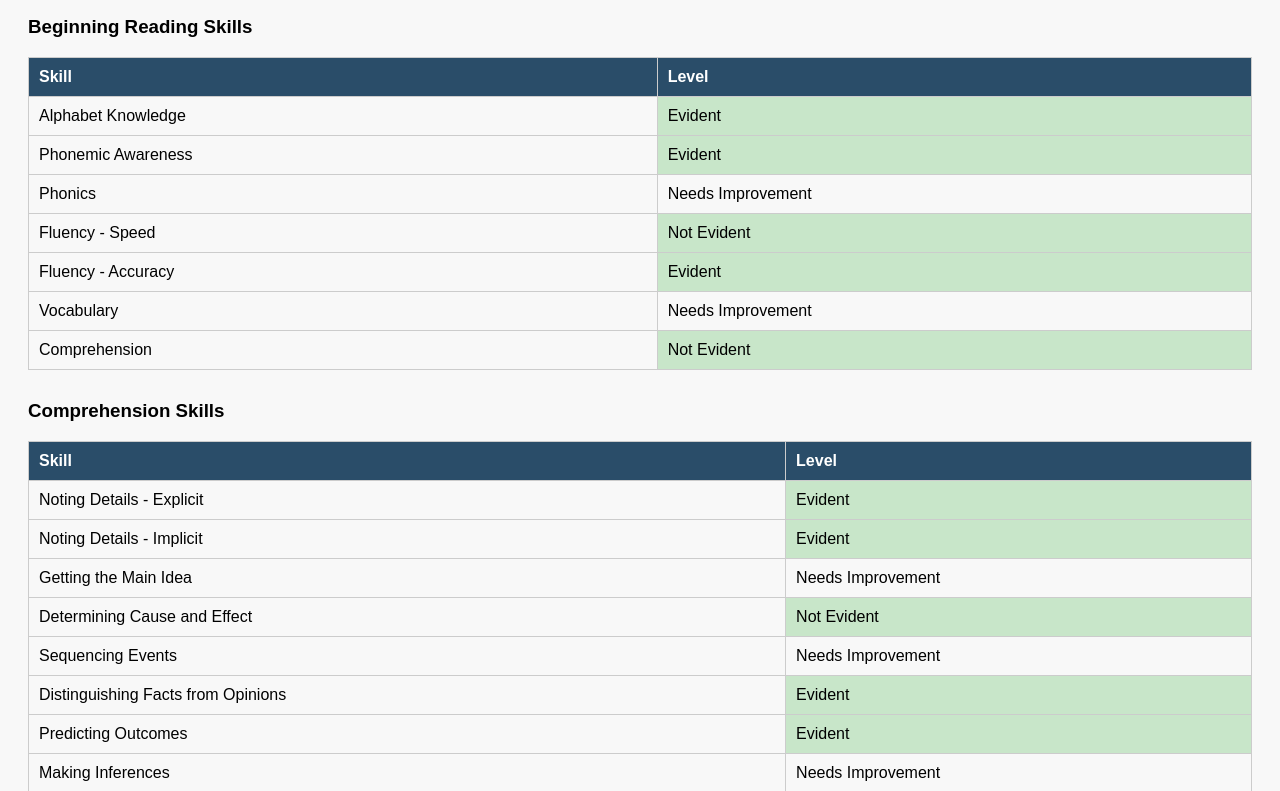
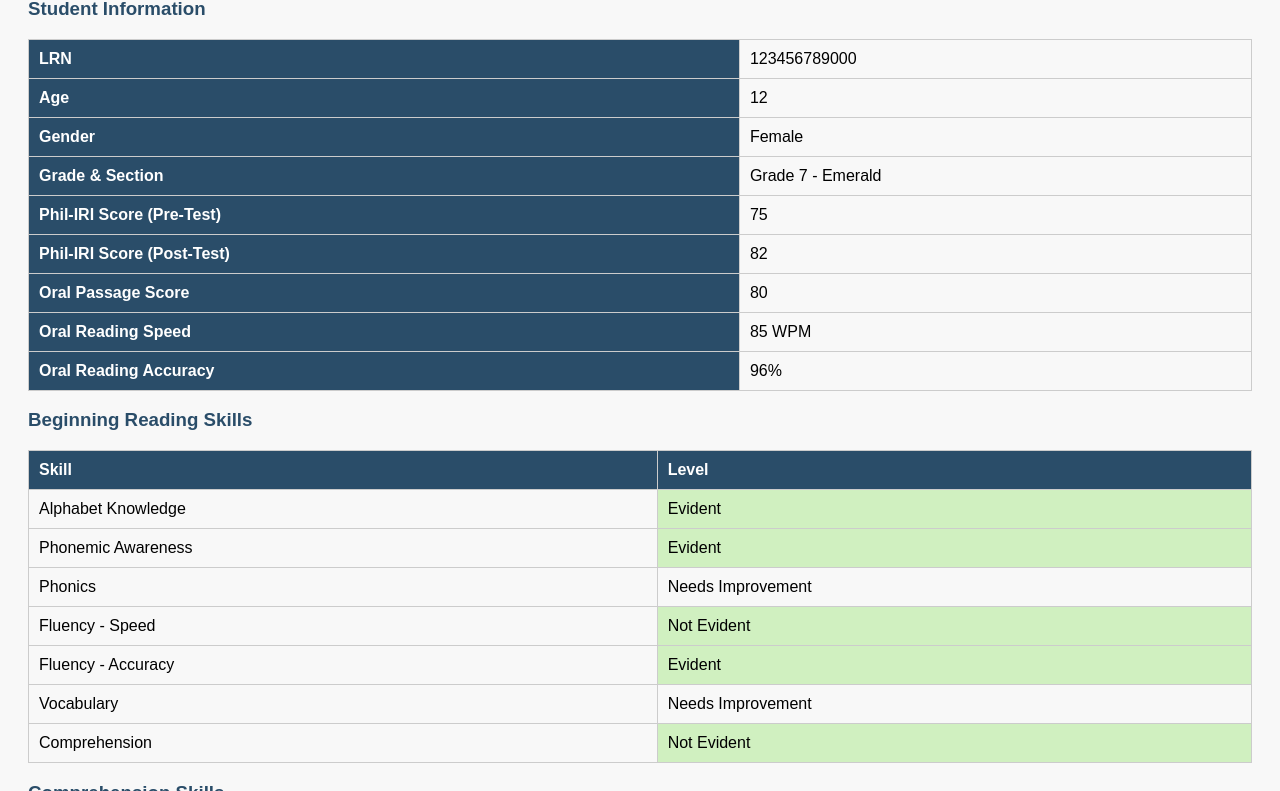
Before and after one commit to aldwinashley/bnis-student-reading-status, a plain HTML site: page lopez_julia_mae.html in a window 1280 px wide. Shown: the part 158-949 px from the top of the page. Drawn offline with Linux system fonts and the light colour scheme.

Commit message:
Add files via upload

```diff
--- a/lopez_julia_mae.html
+++ b/lopez_julia_mae.html
@@ -6,19 +6,31 @@
     <title>Lopez, Julia Mae - Reading Report</title>
     <style>
         body { font-family: Arial, sans-serif; padding: 20px; background-color: #f8f8f8; }
-        h1 { color: #2a4d69; }
-        h2, h3 { margin-top: 30px; }
-        table { border-collapse: collapse; width: 100%; margin-top: 10px; }
+        h1, h2, h3 { color: #2a4d69; }
+        table { border-collapse: collapse; width: 100%; margin-top: 15px; }
         th, td { border: 1px solid #ccc; padding: 10px; text-align: left; }
         th { background-color: #2a4d69; color: white; }
-        .Evident { background-color: #c8e6c9; }
-        .Needs\ Improvement { background-color: #fff9c4; }
-        .Not\ Evident { background-color: #ffcdd2; }
+        .Evident { background-color: #d0f0c0; }               /* soft green */
+        .Needs\ Improvement { background-color: #fff3cd; }   /* soft yellow */
+        .Not\ Evident { background-color: #f8d7da; }         /* soft red */
     </style>
 </head>
 <body>
     <h1>Reading Progress Report</h1>
     <h2>Lopez, Julia Mae</h2>
+
+    <h3>Student Information</h3>
+    <table>
+        <tr><th>LRN</th><td>123456789000</td></tr>
+        <tr><th>Age</th><td>12</td></tr>
+        <tr><th>Gender</th><td>Female</td></tr>
+        <tr><th>Grade & Section</th><td>Grade 7 - Emerald</td></tr>
+        <tr><th>Phil-IRI Score (Pre-Test)</th><td>75</td></tr>
+        <tr><th>Phil-IRI Score (Post-Test)</th><td>82</td></tr>
+        <tr><th>Oral Passage Score</th><td>80</td></tr>
+        <tr><th>Oral Reading Speed</th><td>85 WPM</td></tr>
+        <tr><th>Oral Reading Accuracy</th><td>96%</td></tr>
+    </table>
 
     <h3>Beginning Reading Skills</h3>
     <table>
```
Also changed, not shown: ramirez_john_paolo.html (+18 -6 lines), lopez_julia_mae_qr.png, ramirez_john_paolo_qr.png.
